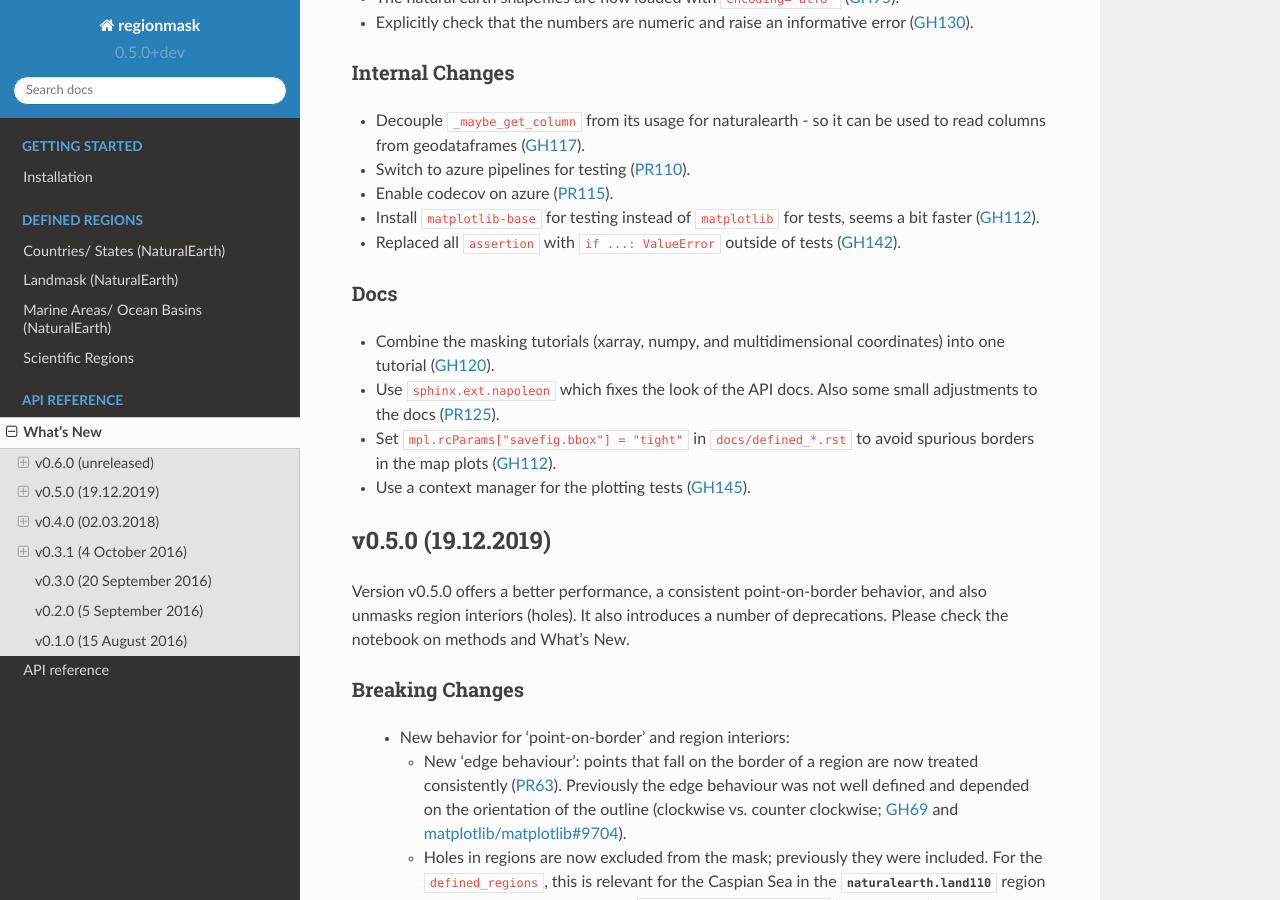
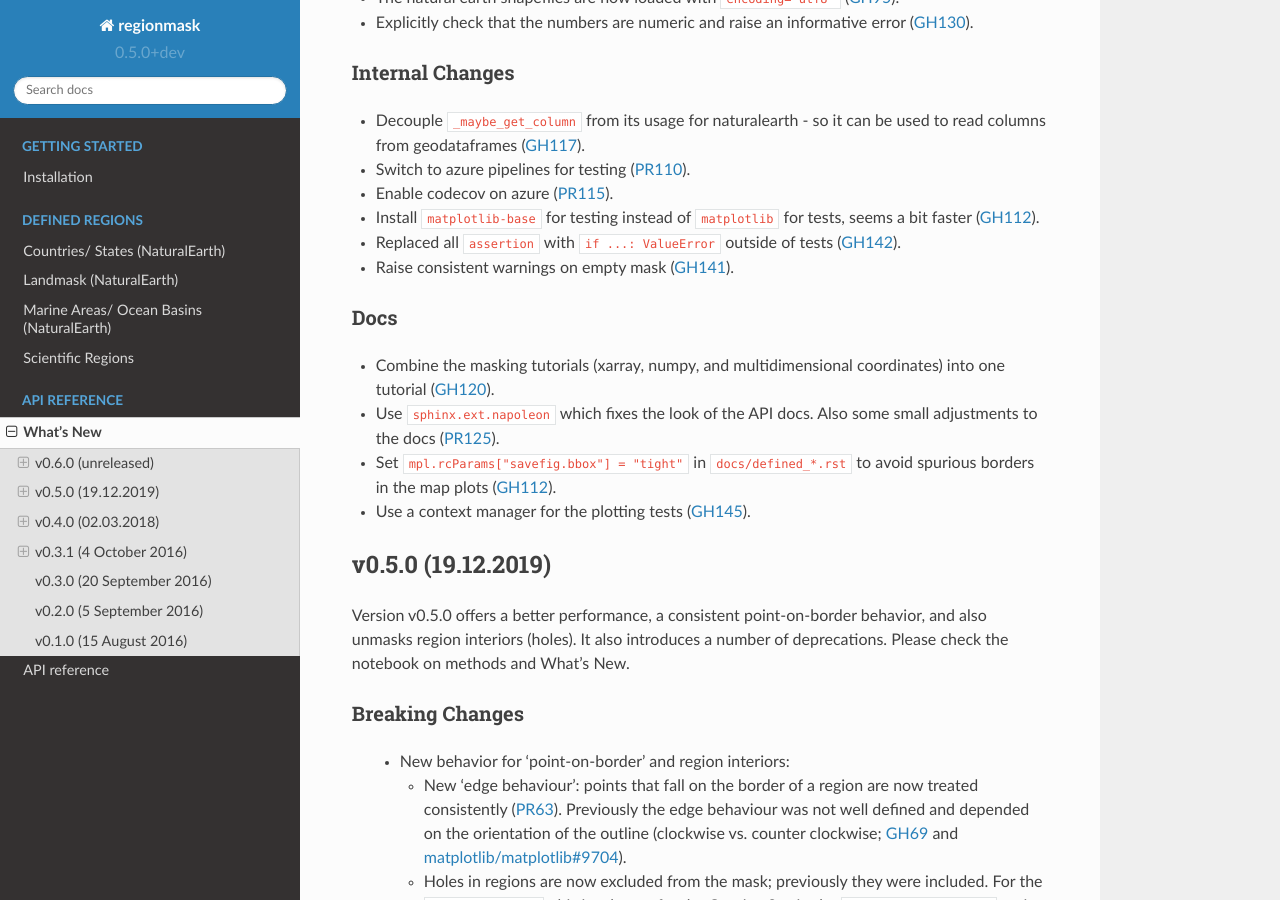
Before and after one commit to regionmask/regionmask, a Sphinx documentation site: the page built from docs/whats_new.rst, in a window 1280 px wide and 900 px high, scrolled down 1169 px. Built offline with Sphinx 7.4.7 and the Read the Docs theme 2.0.0, drawn with Linux system fonts in a browser that asks for light colours; pages that are not in the unit, such as notebooks, are missing from menus.

Commit message:
whats new

```diff
--- a/docs/whats_new.rst
+++ b/docs/whats_new.rst
@@ -67,6 +67,7 @@ Internal Changes
 - Install ``matplotlib-base`` for testing instead of ``matplotlib`` for tests,
   seems a bit faster (:issue:`112`).
 - Replaced all ``assertion`` with ``if ...: ValueError`` outside of tests (:issue:`142`).
+- Raise consistent warnings on empty mask (:issue:`141`).
 
 Docs
 ~~~~
```
